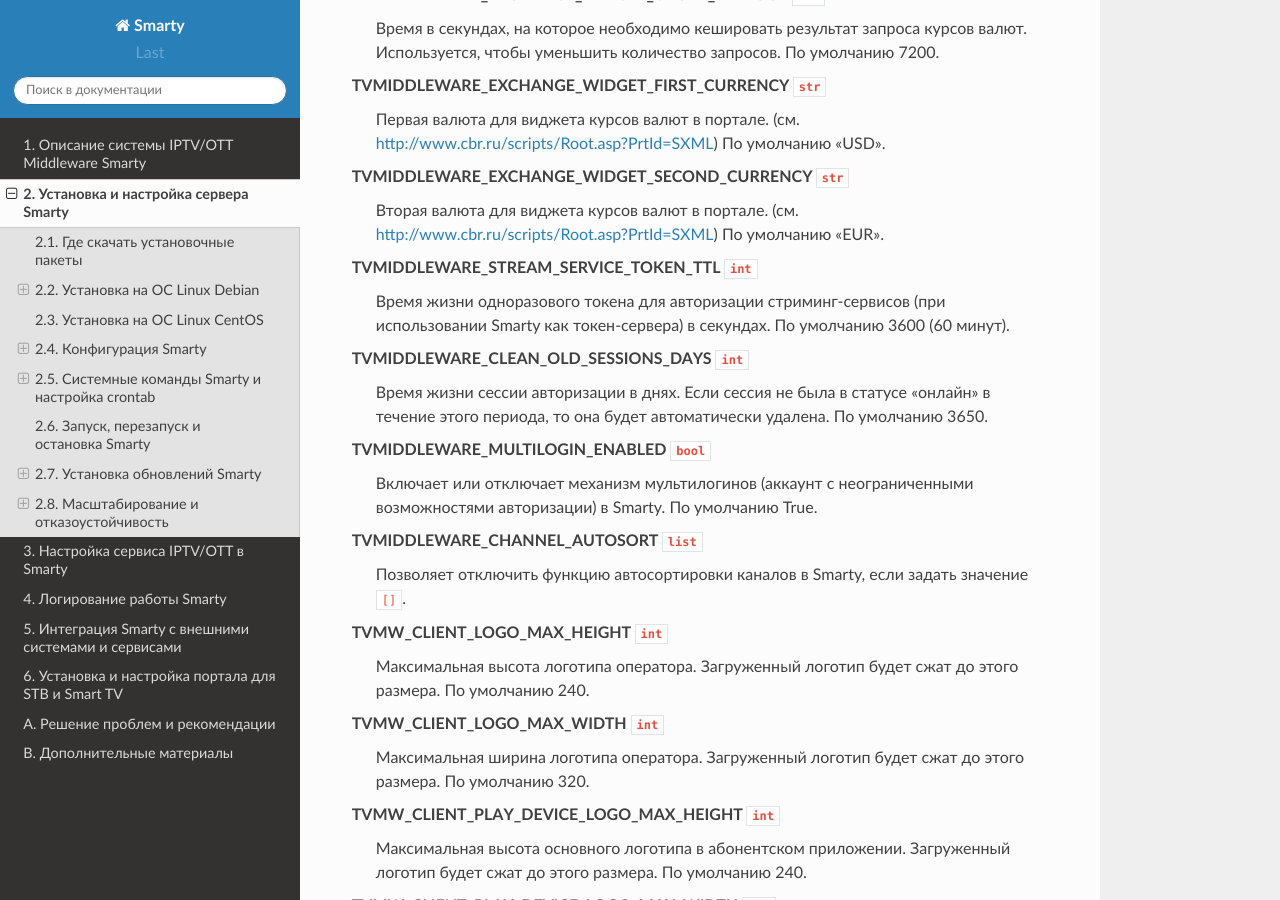
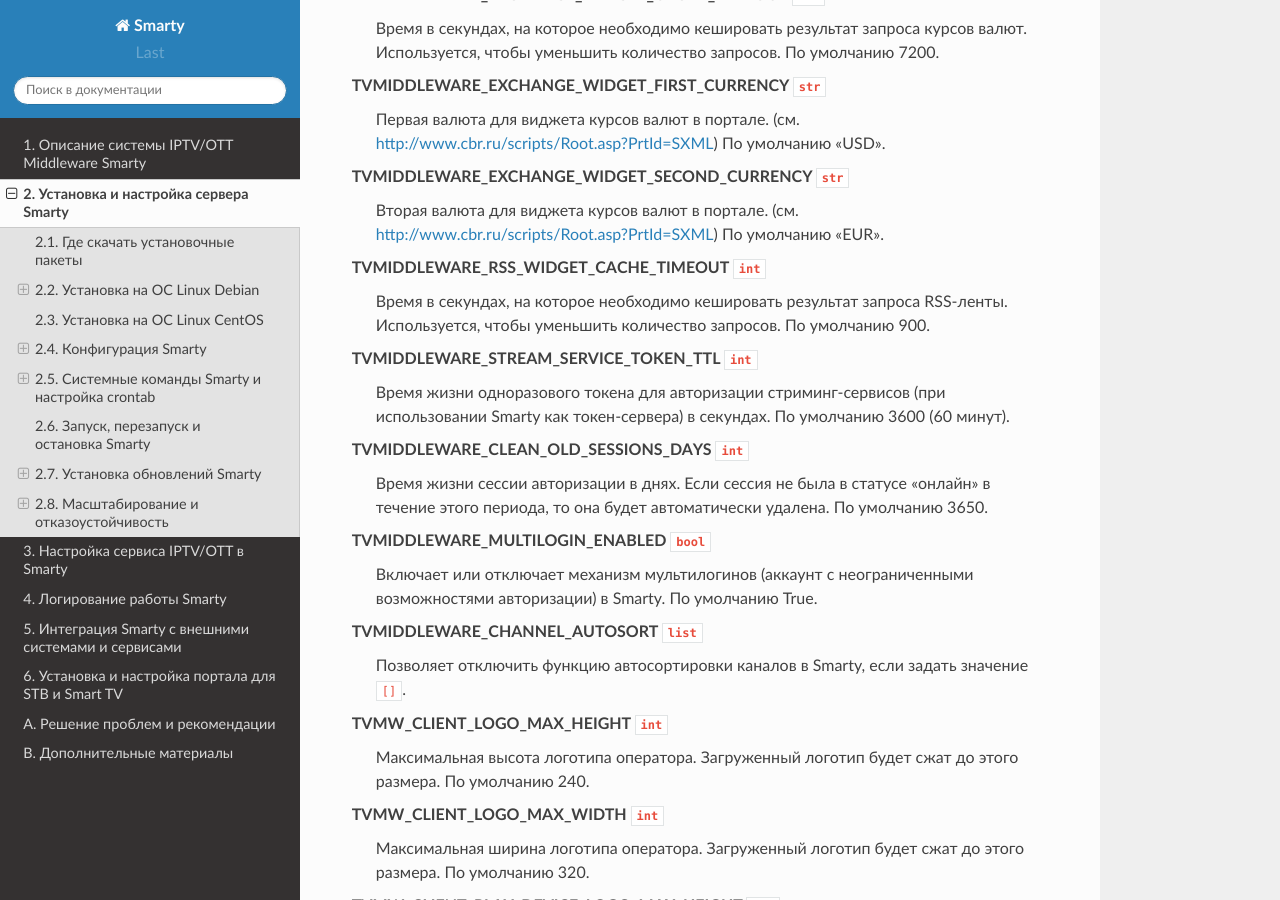
Before and after one commit to sergey-yakovlev/smarty-docs, a Sphinx documentation site: the page built from source/installation_and_configuration.rst, in a window 1280 px wide and 900 px high, scrolled down 4526 px. Built offline with Sphinx 7.4.7 and the Read the Docs theme 2.0.0, drawn with Linux system fonts in a browser that asks for light colours.

Commit message:
TVMIDDLEWARE_RSS_WIDGET_CACHE_TIMEOUT

```diff
--- a/source/installation_and_configuration.rst
+++ b/source/installation_and_configuration.rst
@@ -211,6 +211,10 @@
 TVMIDDLEWARE_EXCHANGE_WIDGET_SECOND_CURRENCY ``str``
   Вторая валюта для виджета курсов валют в портале. (см. http://www.cbr.ru/scripts/Root.asp?PrtId=SXML)
   По умолчанию "EUR".
+
+TVMIDDLEWARE_RSS_WIDGET_CACHE_TIMEOUT ``int``
+  Время в секундах, на которое необходимо кешировать результат запроса RSS-ленты. Используется, чтобы
+  уменьшить количество запросов. По умолчанию 900.
 
 TVMIDDLEWARE_STREAM_SERVICE_TOKEN_TTL ``int``
   Время жизни одноразового токена для авторизации стриминг-сервисов (при использовании Smarty как токен-сервера) в
```
